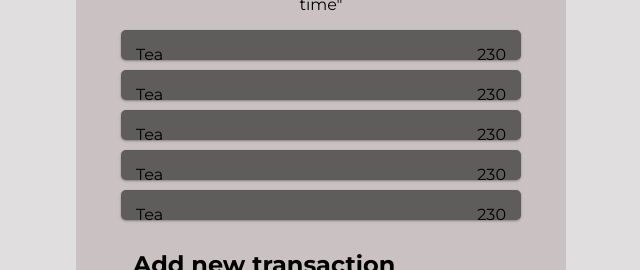
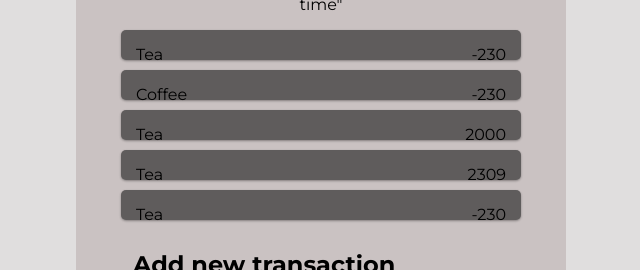
Before and after one commit to MIKE-BRIA/Vueprojects, a Vue app in the folder moneyspend/: page / in a window 1280 px wide. Shown: the part 385-655 px from the top of the page, without its empty margins (319-959 px from the left). Built offline with nearby package versions, Linux system fonts and the light colour scheme.

Commit message:
Parent-serve point

```diff
--- a/moneyspend/src/App.vue
+++ b/moneyspend/src/App.vue
@@ -3,7 +3,7 @@
     <Head></Head>
     <div class="container">
       <Balance :balance="+balance"></Balance>
-      <IncomeExp></IncomeExp>
+      <IncomeExp :income="+income" :expense="expense"></IncomeExp>
       <History :transactions="transactions"></History>
       <Transaction></Transaction>
     </div>
@@ -19,11 +19,11 @@ import Transaction from "./components/Transaction.vue";
 import { computed, ref } from "vue";
 
 const transactions = ref([
-  { id: 1, text: "Tea", Amount: 230 },
-  { id: 2, text: "Tea", Amount: 230 },
-  { id: 3, text: "Tea", Amount: 230 },
-  { id: 4, text: "Tea", Amount: 230 },
-  { id: 5, text: "Tea", Amount: 230 },
+  { id: 1, text: "Tea", Amount: -230 },
+  { id: 2, text: "Coffee", Amount: -230 },
+  { id: 3, text: "Tea", Amount: 2000 },
+  { id: 4, text: "Tea", Amount: 2309 },
+  { id: 5, text: "Tea", Amount: -230 },
 ]);
 
 //get balance
@@ -32,6 +32,28 @@ const balance = computed(() => {
     return acc + transction.Amount;
   }, 0);
 });
+
+//get income
+
+const income = computed(() => {
+  return transactions.value
+    .filter((transaction) => transaction.Amount > 0)
+    .reduce((acc, transaction) => {
+      return acc + transaction.Amount;
+    }, 0)
+    .toFixed(2);
+});
+
+//get expense
+
+const expense = computed(() => {
+  return transactions.value
+    .filter((transaction) => transaction.Amount < 0)
+    .reduce((acc, transaction) => {
+      return acc + transaction.Amount;
+    }, 0)
+    .toFixed(2);
+});
 </script>
 
 <style></style>
```
